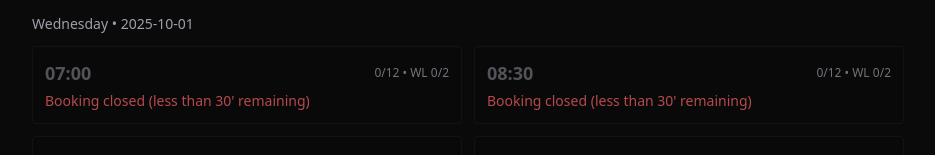
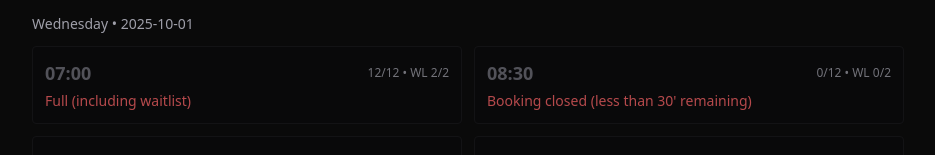
Before and after one commit to jandeog/StiGmA-Box, a Next.js app: page /schedule in a window 1280 px wide. Shown: the part 133-288 px from the top of the page, without its empty margins (172-1107 px from the left). Built offline with nearby package versions, Linux system fonts and the light colour scheme.

Commit message:
Update page.tsx

```diff
--- a/app/schedule/page.tsx
+++ b/app/schedule/page.tsx
@@ -58,8 +58,8 @@ const cloneSlot = (s: SlotConfig): SlotConfig => ({ ...s, id: crypto.randomUUID(
  */
 function isDateBookable(dateStr: string): boolean {
   const today = new Date();
-  today.setHours(0, 0, 0, 0);
-  const selectedDate = new Date(dateStr + 'T00:00:00'); // Χρήση T00:00:00 για αποφυγή timezone issues
+  today.setHours(0, 0, 0, 0); // Ώρα μηδέν για σύγκριση ημερομηνίας
+  const selectedDate = new Date(dateStr + 'T00:00:00');
   selectedDate.setHours(0, 0, 0, 0);
 
   const todayTime = today.getTime();
@@ -70,24 +70,23 @@ function isDateBookable(dateStr: string): boolean {
     return true;
   }
 
-  // Υπολογισμός αύριο
+  // 2. Έλεγχος για αύριο
   const tomorrow = new Date(today);
   tomorrow.setDate(tomorrow.getDate() + 1);
 
-  // Ειδική λογική για Σάββατο: αν είναι Σάββατο (Day 6), το bookable "αύριο" είναι Δευτέρα (Day 1), δηλαδή 2 μέρες μετά.
+  // Ειδική λογική για Σάββατο (Day 6) -> Δευτέρα (Day 1)
   if (today.getDay() === 6) {
       const dayAfterTomorrow = new Date(today);
-      dayAfterTomorrow.setDate(dayAfterTomorrow.getDate() + 2);
+      dayAfterTomorrow.setDate(dayAfterTomorrow.getDate() + 2); // Δευτέρα
 
-      // Ελέγχουμε αν είναι η αυριανή (Κυριακή - Day 0) Ή η μεθαυριανή (Δευτέρα - Day 1)
-      // Εφόσον ο κανόνας είναι "Σήμερα ή Αύριο/Δευτέρα", πρέπει να ελέγξουμε μόνο την Δευτέρα αν είναι Σάββατο
-      if (selectedTime === dayAfterTomorrow.getTime()) {
-        return true; // Δευτέρα
+      // Το bookable "αύριο" είναι η Δευτέρα, όχι η Κυριακή
+      if (selectedDate.getTime() === dayAfterTomorrow.getTime()) {
+        return true;
       }
 
   } else {
       // Για όλες τις άλλες ημέρες, απλά ελέγχουμε την επόμενη ημέρα
-      if (selectedTime === tomorrow.getTime()) {
+      if (selectedDate.getTime() === tomorrow.getTime()) {
         return true;
       }
   }
@@ -190,12 +189,13 @@ export default function SchedulePage() {
       } catch {}
     }
 
-    // Φόρτωση Ψεύτικων Κρατήσεων Χρήστη (π.χ. μία κράτηση αύριο στις 18:00)
+    // Φόρτωση Ψεύτικων Κρατήσεων Χρήστη
     const tomorrow = new Date(today());
     tomorrow.setDate(tomorrow.getDate() + 1);
     const tomorrowIso = tomorrow.toISOString().slice(0, 10);
     setUserBookings({
-        // [tomorrowIso]: '18:00' // uncomment to test the 'user already booked' rule
+        // Εισάγουμε μια ψεύτικη κράτηση για αύριο στις 18:00 για δοκιμή του κανόνα 3
+        [tomorrowIso]: '18:00'
     });
   }, []);
 
@@ -229,6 +229,11 @@ export default function SchedulePage() {
 
   const countsFor = (time: string) => {
     const rec = dayData[time];
+    // Εισαγωγή ψεύτικων κρατήσεων για δοκιμή του κανόνα 5 (Full WL)
+    if (date === todayIso() && time === '07:00') {
+         // Υποθέτουμε ότι το 07:00 είναι Full Main (12/12) και Full Waitlist (2/2) για δοκιμή
+         return { main: 12, wait: 2 };
+    }
     return { main: rec?.main?.length || 0, wait: rec?.wait?.length || 0 };
   };
 
@@ -246,14 +251,15 @@ export default function SchedulePage() {
     const isToday = todayIso() === date;
 
     if (isToday) {
-      // Δημιουργία αντικειμένου Date για την ώρα έναρξης του slot
+      // 1. Δημιουργία αντικειμένου Date για την ώρα έναρξης του slot
+      // Χρησιμοποιούμε την πλήρη ημερομηνία ISO για σωστή σύγκριση
       const slotDateTime = new Date(`${date}T${time}:00`);
 
-      // Ώρα τώρα + 30 λεπτά (όριο κράτησης)
+      // 2. Ώρα τώρα + 30 λεπτά (όριο κράτησης)
       const nowPlus30 = new Date();
       nowPlus30.setMinutes(nowPlus30.getMinutes() + 30);
 
-      // Το slot είναι ανενεργό (πριν ή εντός 30') αν η ώρα έναρξης του slot είναι πριν την ώρα "τώρα + 30 λεπτά"
+      // 3. Σύγκριση: Το slot είναι ανενεργό (πριν ή εντός 30') αν η ώρα έναρξης του slot είναι πριν την ώρα "τώρα + 30 λεπτά"
       isPastOrTooClose = slotDateTime < nowPlus30;
     }
 
@@ -263,8 +269,7 @@ export default function SchedulePage() {
     // Κανόνας 3: Μόνο μια κράτηση την ημέρα (ελέγχεται στο SlotsGrid)
     const userAlreadyBooked = hasBookingForSelectedDay;
 
-    // Ελέγχει αν το slot μπορεί να γίνει book τώρα
-    // ΣΗΜΕΙΩΣΗ: Ο έλεγχος για 'userAlreadyBooked' και 'isBookableDay' θα γίνει στον γονικό SlotsGrid
+    // Ελέγχει αν το slot μπορεί να γίνει book τώρα (αν η ημέρα ήταν bookable και ο χρήστης δεν είχε κράτηση)
     const canBookThisSlot = hasAvailability && !isPastOrTooClose && !isFullyBooked;
 
     // Ελέγχει αν το slot πρέπει να φαίνεται "ανενεργό" στο UI (π.χ. παρελθόν ή γεμάτο)
@@ -279,8 +284,8 @@ export default function SchedulePage() {
       isFullyBooked,
       isPastOrTooClose,
       userAlreadyBooked,
-      canBookThisSlot, // Νέο flag για το κουμπί Book Now
-      isDisabled, // Νέο flag για το UI
+      canBookThisSlot,
+      isDisabled,
     };
   };
 
@@ -740,7 +745,10 @@ function SlotsGrid({
         // Έλεγχος αν το τρέχον slot είναι επιλεγμένο
         const isSelected = id === selectedSlotId;
 
-        // **Κανόνας 2/3/5: Τελικός έλεγχος για το αν μπορεί να γίνει book.**
+        // **Τελικός έλεγχος: Το slot είναι bookable μόνο αν:**
+        // 1. Η ημέρα είναι bookable (Κανόνας 2).
+        // 2. Ο χρήστης δεν έχει άλλη κράτηση σήμερα (Κανόνας 3).
+        // 3. Το slot δεν είναι γεμάτο ή παρελθόν / πολύ κοντά (Κανόνες 1, 4, 5 - δηλαδή το canBookThisSlot είναι true).
         const isActuallyBookable = canBookThisSlot && isBookableDay && !userAlreadyBooked;
 
 
@@ -748,11 +756,13 @@ function SlotsGrid({
         let slotClasses = 'w-full text-left rounded border p-3 transition';
         let clickCursor = 'cursor-pointer';
 
+        // Ελέγχουμε την γενική κατάσταση "ανενεργό"
         if (!isBookableDay || isDisabled || userAlreadyBooked) {
              // Το slot είναι ΑΝΕΝΕΡΓΟ: είτε η ημέρα δεν επιτρέπεται, είτε είναι Full/Past, είτε ο χρήστης έχει ήδη κράτηση
              slotClasses += ' border-zinc-900 bg-zinc-950 text-zinc-500 opacity-70';
              clickCursor = 'cursor-not-allowed';
-             // Αποεπιλογή αν είναι επιλεγμένο και έγινε ανενεργό
+
+             // Εάν το slot είναι ανενεργό, το αποεπιλέγουμε
              if (isSelected) {
                  setSelectedSlotId(null);
              }
@@ -780,15 +790,21 @@ function SlotsGrid({
             availabilityText = <span className="text-red-400">Full (including waitlist)</span>;
         } else if (isPastOrTooClose) {
             availabilityText = <span className="text-red-400">Booking closed (less than 30' remaining)</span>;
-        } else if (hasAvailability) {
+        } else if (mainLeft > 0) {
             availabilityText = (
                 <span className="text-emerald-400">
-                    {mainLeft > 0 ? `Spots left: ${mainLeft}` : `Waitlist left: ${waitLeft}`}
+                    Spots left: {mainLeft}
+                </span>
+            );
+        } else if (waitLeft > 0) {
+            availabilityText = (
+                 <span className="text-yellow-400">
+                    Waitlist left: {waitLeft}
                 </span>
             );
         } else {
-            // Αυτό συμβαίνει αν το hasAvailability είναι false, αλλά το isFullyBooked είναι false (πρέπει να είναι full WL)
-            availabilityText = <span className="text-red-400">Full Capacity, Waitlist Full</span>;
+             // Εάν hasAvailability=true αλλά mainLeft=0 και waitLeft=0, αυτό είναι λογικό σφάλμα, αλλά για σιγουριά το καλύπτουμε
+            availabilityText = <span className="text-red-400">No availability</span>;
         }
 
         // Τελικό κείμενο κουμπιού
@@ -797,8 +813,12 @@ function SlotsGrid({
             buttonText = 'Day Not Bookable';
         } else if (userAlreadyBooked) {
             buttonText = 'Already Booked Today';
-        } else if (isDisabled) {
-            buttonText = isFullyBooked ? 'Full' : 'Booking Closed';
+        } else if (isFullyBooked) {
+            buttonText = 'Full (No WL)';
+        } else if (isPastOrTooClose) {
+             buttonText = 'Booking Closed';
+        } else if (!hasAvailability) {
+             buttonText = 'No Spots/WL';
         }
 
 
```
